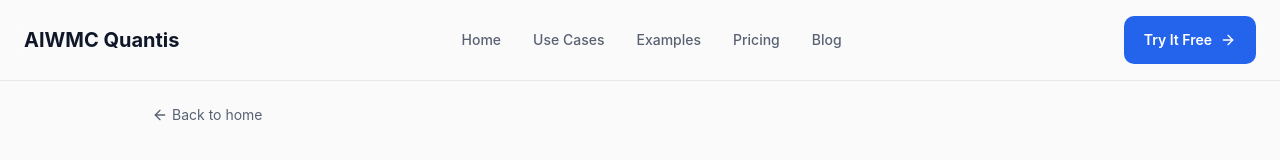
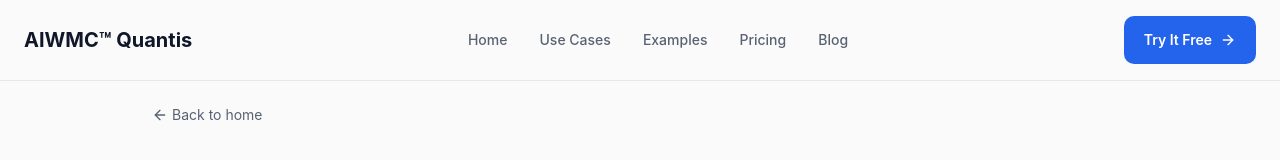
Before and after one commit to AIWMCX/aiwmcquantis, a React (Vite) app: page /how-it-works in a window 1280 px wide. Shown: the top 160 px of the page. Built offline with nearby package versions, Linux system fonts and the light colour scheme.

Commit message:
Visual edit in Lovable
Edited UI in Lovable

```diff
--- a/src/pages/HowItWorks.tsx
+++ b/src/pages/HowItWorks.tsx
@@ -96,7 +96,7 @@ export default function HowItWorks() {
       <nav className="sticky top-0 z-50 border-b border-border bg-background/80 backdrop-blur-lg">
         <div className="container max-w-7xl mx-auto px-4 sm:px-6 py-3 sm:py-4">
           <div className="flex items-center justify-between">
-            <Link to="/" className="text-lg sm:text-xl font-bold text-foreground">AIWMC Quantis</Link>
+            <Link to="/" className="text-lg sm:text-xl font-bold text-foreground">AIWMC™ Quantis</Link>
             <div className="hidden md:flex items-center gap-8">
               <Link to="/" className="text-sm font-medium text-muted-foreground hover:text-foreground transition-colors">Home</Link>
               <Link to="/use-cases" className="text-sm font-medium text-muted-foreground hover:text-foreground transition-colors">Use Cases</Link>
```
